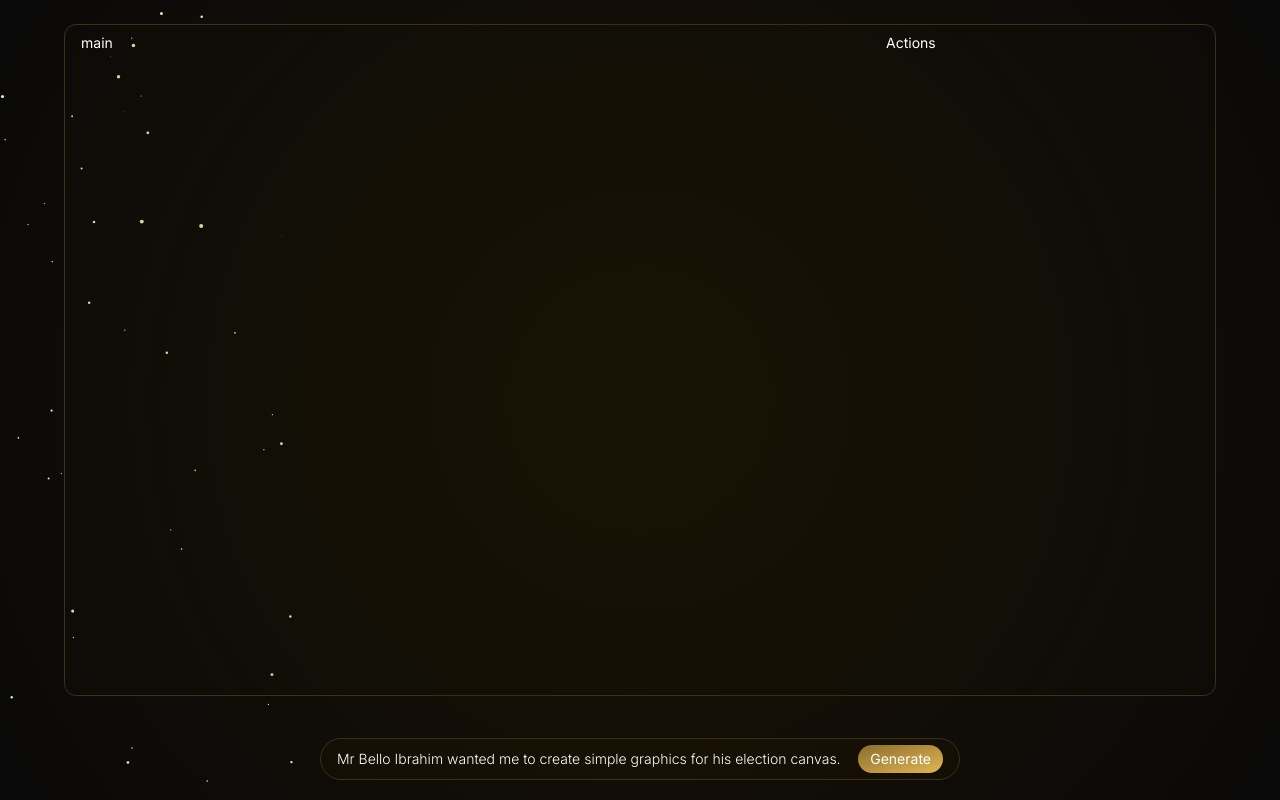
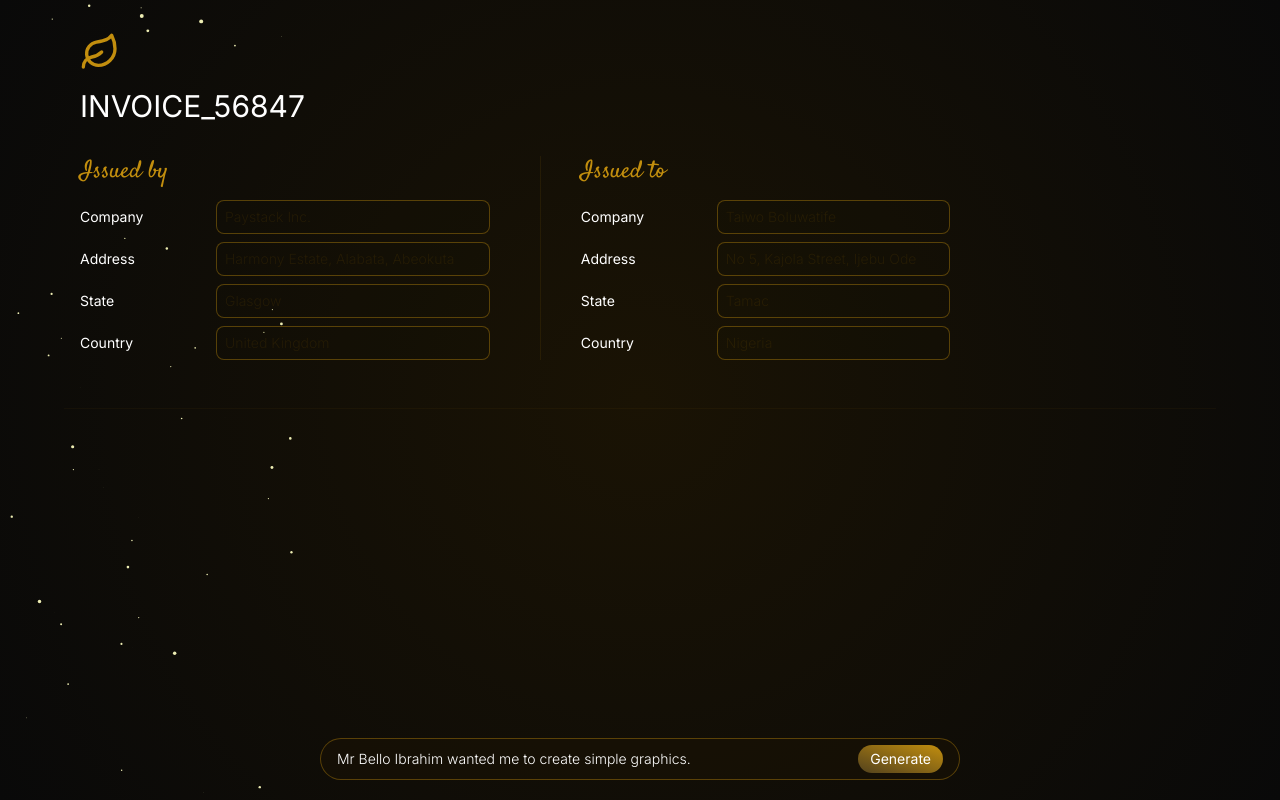
Before and after one commit to blyncnov/text-to-invoice-generator, a Next.js app: page / in a window 1280 px wide. Built offline with nearby package versions, Linux system fonts and the light colour scheme.

Commit message:
Invoice page sleek design

```diff
--- /dev/null
+++ b/src/app/fonts.ts
@@ -0,0 +1,6 @@
+import { Inter, Satisfy } from "next/font/google";
+
+export const inter = Inter({ subsets: ["latin"] });
+export const SatisfyQo = Satisfy({ subsets: ["latin"], weight: ["400"] });
+
+export default inter;
--- a/src/app/page.tsx
+++ b/src/app/page.tsx
@@ -1,21 +1,163 @@
 import React from "react";
+
+// Font
+import { SatisfyQo } from "./fonts";
 
 // Components
 import InvoicePrompt from "@/components/InvoicePrompt";
 
 export default function Home() {
   return (
-    <main className="w-full max-w-6xl py-6 px-6 md:px-0 mx-auto">
+    <main className="w-full max-w-[90%] py-6 mx-auto">
       {/* {"MAIN INVOICE FORM"} */}
-      <div className="w-full h-full min-h-[calc(87dvh-24px)] bg-[rgba(26,19,4,0.1)] border border-[#3c3017] text-sm rounded-xl">
-        <section className="w-full h-full grid grid-cols-1 md:grid-cols-[1fr_30%] gap-5">
+      <div className="w-full h-full min-h-[calc(87dvh-24px)] text-sm rounded-xl">
+        <section className="w-full h-full grid grid-cols-1 md:grid-cols-[1fr_20%] gap-5">
           <div className="w-full h-full text-sm px-4 py-2 rounded-xl">
-            <h2>main</h2>
+            <div className="w-full flex flex-col gap-4">
+              <div>
+                <svg
+                  xmlns="http://www.w3.org/2000/svg"
+                  width="40"
+                  height="40"
+                  viewBox="0 0 24 24"
+                  fill="none"
+                  stroke="#C28E0E"
+                  strokeWidth="2"
+                  strokeLinecap="round"
+                  strokeLinejoin="round"
+                  className="lucide lucide-leaf"
+                >
+                  <path d="M11 20A7 7 0 0 1 9.8 6.1C15.5 5 17 4.48 19 2c1 2 2 4.18 2 8 0 5.5-4.78 10-10 10Z" />
+                  <path d="M2 21c0-3 1.85-5.36 5.08-6C9.5 14.52 12 13 13 12" />
+                </svg>
+              </div>
+              <div className="w-auto pb-4">
+                <h1 className="text-3xl font-normal">INVOICE_56847</h1>
+              </div>
+
+              <div className="invoice_info w-full grid grid-cols-1 lg:grid-cols-2 gap-x-[50px] gap-y-10 divide-y divide-x-0 md:divide-y-0 md:divide-x divide-main/10">
+                <div className="invoice_right_information w-full">
+                  <div className="w-auto pb-3">
+                    <h3
+                      className={`text-2xl text-main font-light ${SatisfyQo.className}`}
+                    >
+                      Issued by
+                    </h3>
+                  </div>
+                  <div className="w-full flex flex-col gap-2">
+                    <div className="w-full grid grid-cols-[120px_1fr] items-center gap-4 whitespace-nowrap">
+                      <label htmlFor="by_company">Company</label>
+                      <input
+                        type="text"
+                        name="by_company"
+                        id="by_company"
+                        placeholder="Paystack Inc."
+                        className="w-full rounded-lg py-1.5 px-2 placeholder:text-main/10 placeholder:font-light bg-[rgba(26,19,4,0.1)] border border-main/40"
+                      />
+                    </div>
+
+                    <div className="w-full grid grid-cols-[120px_1fr] items-center gap-4 whitespace-nowrap">
+                      <label htmlFor="by_address">Address</label>
+                      <input
+                        type="text"
+                        name="by_address"
+                        id="by_address"
+                        placeholder="Harmony Estate, Alabata, Abeokuta"
+                        className="w-full rounded-lg py-1.5 px-2 placeholder:text-main/10 placeholder:font-light bg-[rgba(26,19,4,0.1)] border border-main/40"
+                      />
+                    </div>
+
+                    <div className="w-full grid grid-cols-[120px_1fr] items-center gap-4 whitespace-nowrap">
+                      <label htmlFor="by_state">State</label>
+                      <input
+                        type="text"
+                        name="by_state"
+                        id="by_state"
+                        placeholder="Glasgow"
+                        className="w-full rounded-lg py-1.5 px-2 placeholder:text-main/10 placeholder:font-light bg-[rgba(26,19,4,0.1)] border border-main/40"
+                      />
+                    </div>
+
+                    <div className="w-full grid grid-cols-[120px_1fr] items-center gap-4 whitespace-nowrap">
+                      <label htmlFor="by_country">Country</label>
+                      <input
+                        type="text"
+                        name="by_country"
+                        id="by_country"
+                        placeholder="United Kingdom"
+                        className="w-full rounded-lg py-1.5 px-2 placeholder:text-main/10 placeholder:font-light bg-[rgba(26,19,4,0.1)] border border-main/40"
+                      />
+                    </div>
+                  </div>
+                </div>
+
+                <div className="invoice_left_information w-full md:pl-10 md:pt-0 pt-10">
+                  <div className="w-auto pb-3">
+                    <h3
+                      className={`text-2xl text-main font-normal ${SatisfyQo.className}`}
+                    >
+                      Issued to
+                    </h3>
+                  </div>
+                  <div className="w-full flex flex-col gap-2">
+                    <div className="w-full grid grid-cols-[120px_1fr] items-center gap-4 whitespace-nowrap">
+                      <label htmlFor="to_company">Company</label>
+                      <input
+                        type="text"
+                        name="to_company"
+                        id="to_company"
+                        placeholder="Taiwo Boluwatife"
+                        className="w-full rounded-lg py-1.5 px-2 placeholder:text-main/10 placeholder:font-light bg-[rgba(26,19,4,0.1)] border border-main/40"
+                      />
+                    </div>
+
+                    <div className="w-full grid grid-cols-[120px_1fr] items-center gap-4 whitespace-nowrap">
+                      <label htmlFor="to_address">Address</label>
+                      <input
+                        type="text"
+                        name="to_address"
+                        id="to_address"
+                        placeholder="No 5, Kajola Street, Ijebu Ode"
+                        className="w-full rounded-lg py-1.5 px-2 placeholder:text-main/10 placeholder:font-light bg-[rgba(26,19,4,0.1)] border border-main/40"
+                      />
+                    </div>
+
+                    <div className="w-full grid grid-cols-[120px_1fr] items-center gap-4 whitespace-nowrap">
+                      <label htmlFor="to_state">State</label>
+                      <input
+                        type="text"
+                        name="to_state"
+                        id="to_state"
+                        placeholder="Tamac"
+                        className="w-full rounded-lg py-1.5 px-2 placeholder:text-main/10 placeholder:font-light bg-[rgba(26,19,4,0.1)] border border-main/40"
+                      />
+                    </div>
+
+                    <div className="w-full grid grid-cols-[120px_1fr] items-center gap-4 whitespace-nowrap">
+                      <label htmlFor="to_country">Country</label>
+                      <input
+                        type="text"
+                        name="to_country"
+                        id="to_country"
+                        placeholder="Nigeria"
+                        className="w-full rounded-lg py-1.5 px-2 placeholder:text-main/10 placeholder:font-light bg-[rgba(26,19,4,0.1)] border border-main/40"
+                      />
+                    </div>
+                  </div>
+                </div>
+              </div>
+            </div>
           </div>
           <div className="w-full h-full text-sm px-4 py-2 rounded-xl">
-            <h2>Actions</h2>
+            <div>{/* <h2>Actions</h2> */}</div>
           </div>
         </section>
+
+        <div className="w-full py-10">
+          <div className="w-full h-[1px] bg-main/5"></div>
+        </div>
+
+        <section></section>
       </div>
 
       {/* {"FIXED PROMPT SECTION"} */}
@@ -23,3 +165,14 @@ export default function Home() {
     </main>
   );
 }
+
+//  <div className="w-full grid grid-cols-[120px_1fr] items-center gap-4 whitespace-nowrap">
+//    <label htmlFor="company">Email Address</label>
+//    <input
+//      type="email"
+//      name="email_address"
+//      id="email_address"
+//      placeholder="bholuwatife00@invoice.io"
+//      className="w-full rounded-lg py-1.5 px-2 placeholder:text-main/10 placeholder:font-light bg-[rgba(26,19,4,0.1)] border border-main/40"
+//    />
+//  </div>
--- a/src/components/InvoicePrompt.tsx
+++ b/src/components/InvoicePrompt.tsx
@@ -4,20 +4,20 @@ const InvoicePrompt: React.FC = () => {
   return (
     <div className="w-full fixed bottom-0 left-0 right-0 py-5 flex justify-center items-center bg-transparent">
       <div className="w-full max-w-[80%] md:max-w-[50%]">
-        <div className="w-full flex items-center justify-center gap-1 h-full bg-[rgba(26,19,4,0.5)] border border-[#3c3017] rounded-full px-4">
+        <div className="w-full flex items-center justify-center gap-1 h-full bg-[rgba(26,19,4,0.5)] border border-main/40 rounded-full px-4">
           <textarea
             name="invoice_prompt"
             id="invoice_prompt"
             rows={1}
-            defaultValue="Mr Bello Ibrahim wanted me to create simple graphics for his election canvas."
+            defaultValue="Mr Bello Ibrahim wanted me to create simple graphics."
             placeholder="Enter your prompt here ..."
-            className="w-full h-full no-scrollbar  text-sm bg-transparent py-2.5 font-light placeholder:text-[#3c3017] placeholder:italic focus:ring-0 outline-none focus:ring-offset-0 resize-none"
+            className="w-full h-full no-scrollbar text-sm bg-transparent py-2.5 font-light placeholder:text-main/10 focus:ring-0 outline-none focus:ring-offset-0 resize-none"
           ></textarea>
           <div>
             <button
               type="button"
               onClick={() => alert("Hey! Prompt")}
-              className="bg-gradient-to-tl to-[#8b6d2c] from-[#e2b656] text-sm rounded-full py-1 px-3"
+              className="bg-gradient-to-tr to-main from-[#53421d] text-sm rounded-full py-1 px-3"
             >
               Generate
             </button>
--- a/tailwind.config.ts
+++ b/tailwind.config.ts
@@ -13,6 +13,9 @@ const config: Config = {
         "gradient-conic":
           "conic-gradient(from 180deg at 50% 50%, var(--tw-gradient-stops))",
       },
+      colors: {
+        main: "#C28E0E",
+      },
     },
   },
   plugins: [],
```
